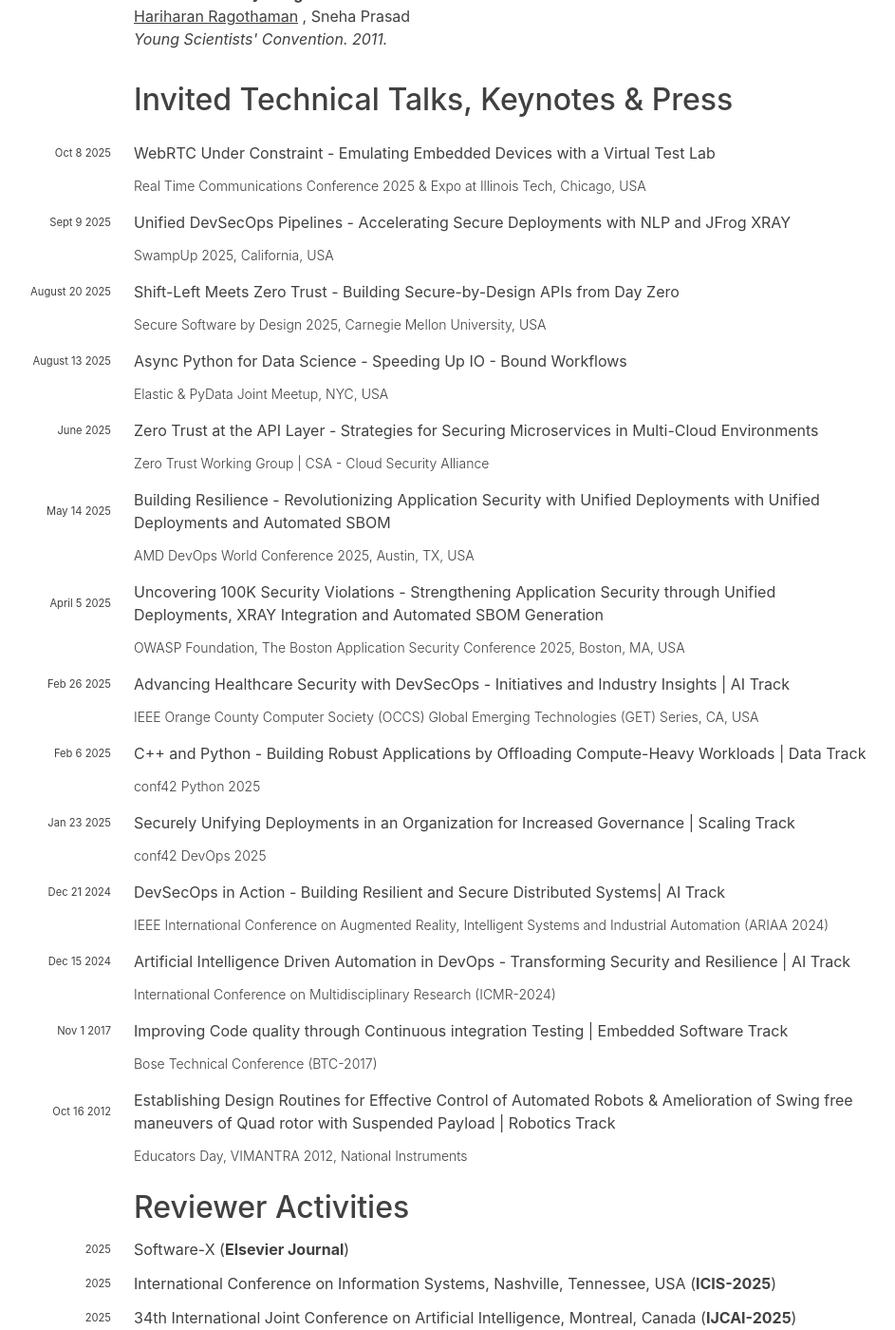
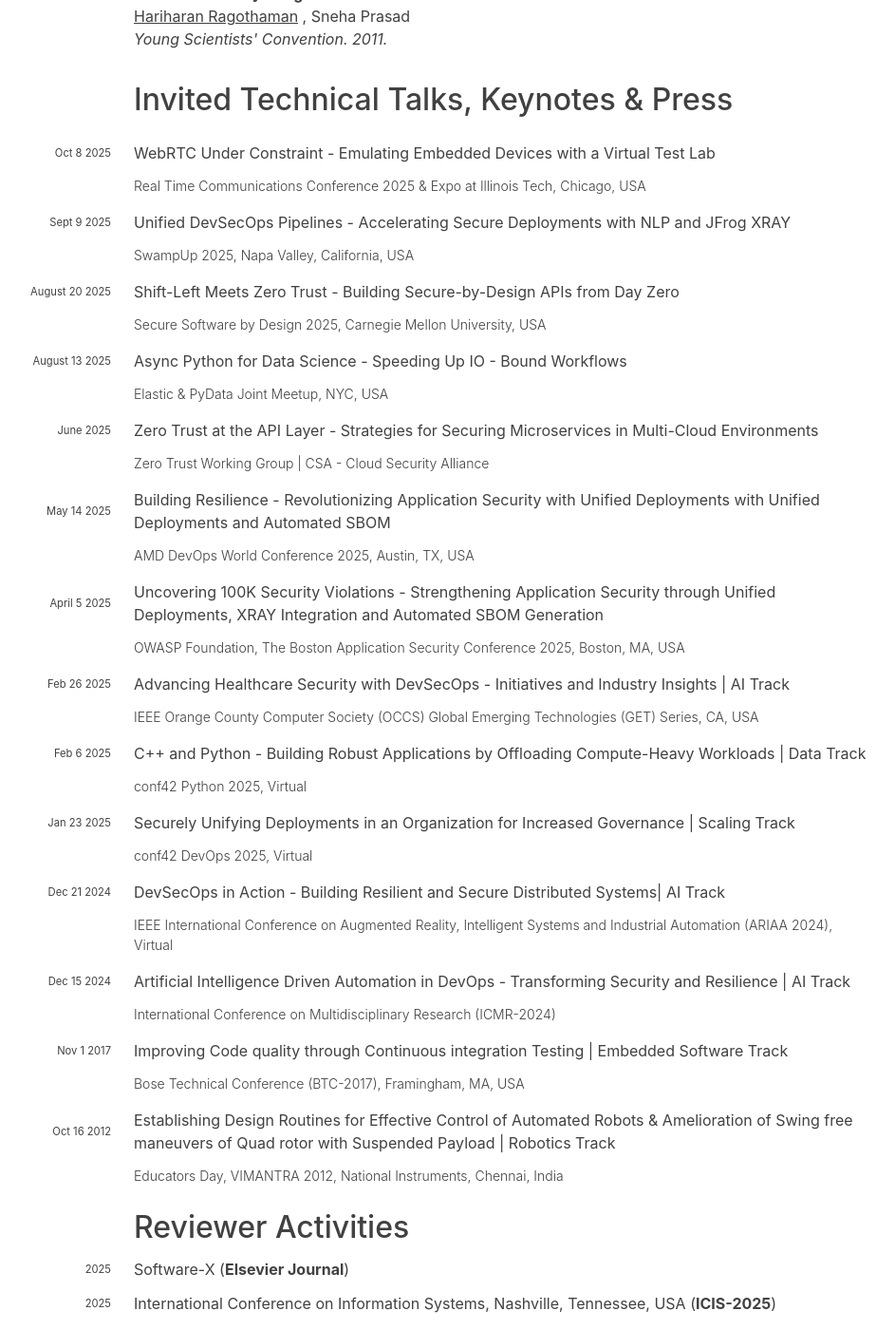
Before and after one commit to hariharanragothaman/hariharanragothaman.github.io, a Jekyll site: the page built from cv.md, in a window 1280 px wide and 1400 px high, scrolled down 5114 px. Shown: the whole window at 95% size, without its empty margins (191-1134 px from the left). Built offline with Jekyll 4.4.1, drawn with Linux system fonts in a browser that asks for light colours; nearby versions of some CDN libraries; some web fonts are replaced.

Commit message:
Polishes and Updates

```diff
--- a/_data/press.yaml
+++ b/_data/press.yaml
@@ -10,7 +10,7 @@
   year: 2025
   publisher:
     - url: https://swampup.jfrog.com/
-      name: SwampUp 2025, California, USA
+      name: SwampUp 2025, Napa Valley, California, USA
 
 - title: Shift-Left Meets Zero Trust -  Building Secure-by-Design APIs from Day Zero
   month: August 20
@@ -59,21 +59,21 @@
   year: 2025
   publisher:
     - url: https://www.conf42.com/Python_2025_Hariharan_Ragothaman_cpp_python_workloads
-      name: conf42 Python 2025
+      name: conf42 Python 2025, Virtual
 
 - title: Securely Unifying Deployments in an Organization for Increased Governance | Scaling Track
   month: Jan 23
   year: 2025
   publisher:
     - url: https://www.conf42.com/DevOps_2025_Hariharan_Ragothaman_deployments_governance_securely
-      name: conf42 DevOps 2025
+      name: conf42 DevOps 2025, Virtual
 
 - title: DevSecOps in Action - Building Resilient and Secure Distributed Systems| AI Track
   month: Dec 21
   year: 2024
   publisher:
     - url: https://www.linkedin.com/feed/update/urn:li:activity:7265642701260242946/
-      name: IEEE International Conference on Augmented Reality, Intelligent Systems and Industrial Automation (ARIAA 2024)
+      name: IEEE International Conference on Augmented Reality, Intelligent Systems and Industrial Automation (ARIAA 2024), Virtual
 
 - title: Artificial Intelligence Driven Automation in DevOps -  Transforming Security and Resilience | AI Track
   month: Dec 15
@@ -87,11 +87,11 @@
   year: 2017
   publisher:
     - url:
-      name: Bose Technical Conference (BTC-2017)
+      name: Bose Technical Conference (BTC-2017), Framingham, MA, USA
 
 - title: Establishing Design Routines for Effective Control of Automated Robots & Amelioration of Swing free maneuvers of Quad rotor with Suspended Payload  | Robotics Track
   month: Oct 16
   year: 2012
   publisher:
     - url:
-      name: Educators Day, VIMANTRA 2012, National Instruments
+      name: Educators Day, VIMANTRA 2012, National Instruments, Chennai, India
```
